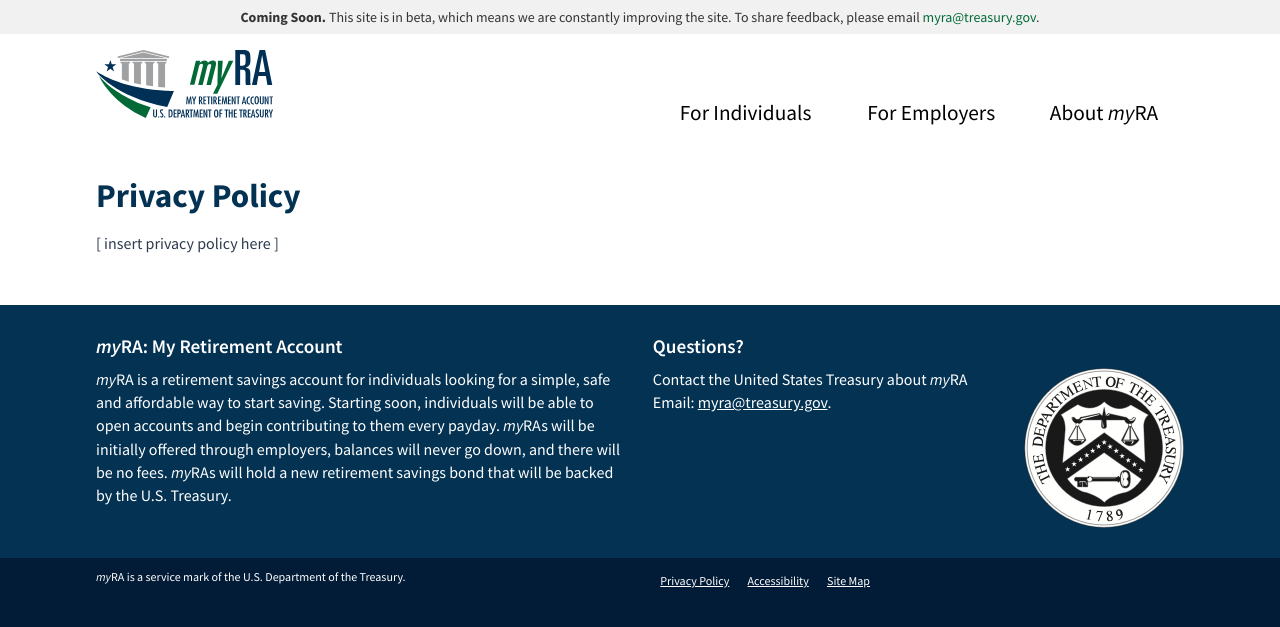
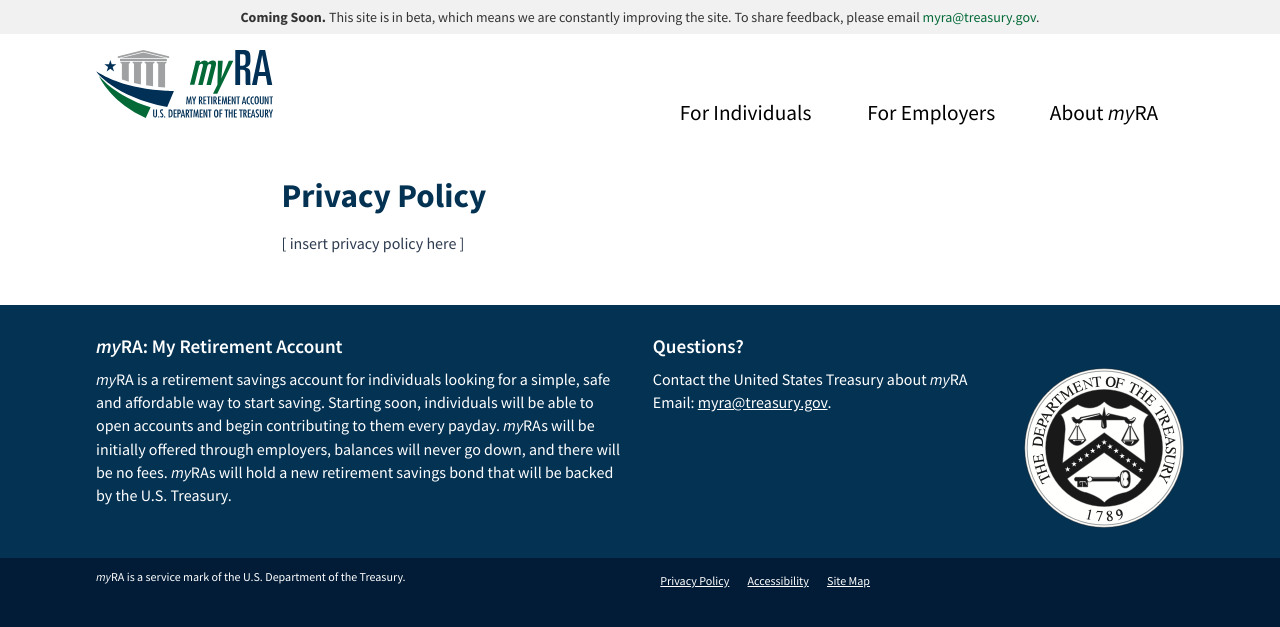
Before and after one commit to 18F/myra, a Jekyll site: the page built from privacy.md, in a window 1280 px wide. Shown: the top 627 px of the page. Built offline with Jekyll 4.4.1, drawn with Linux system fonts in a browser that asks for light colours.

Commit message:
Centering default page

```diff
--- a/static/_sass/_custom.scss
+++ b/static/_sass/_custom.scss
@@ -1766,7 +1766,7 @@
 
     @include media($large-up) {
       @include span-columns(8);
-      float: none;
+      @include shift(2);
     }
   }
 
```
